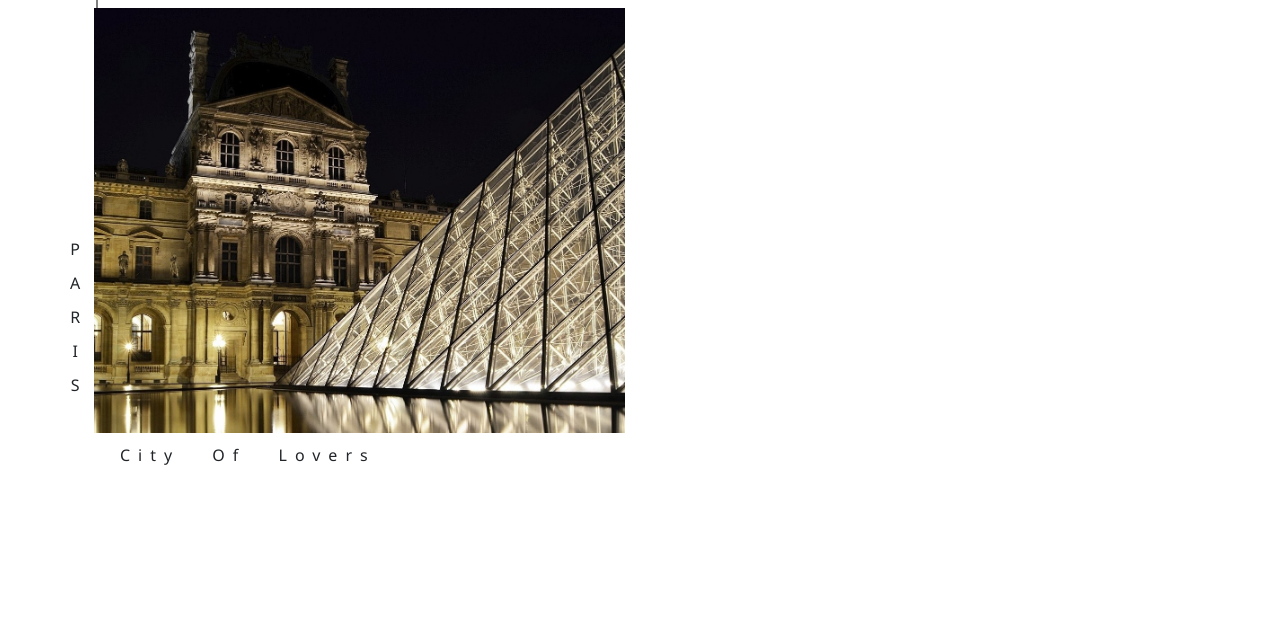
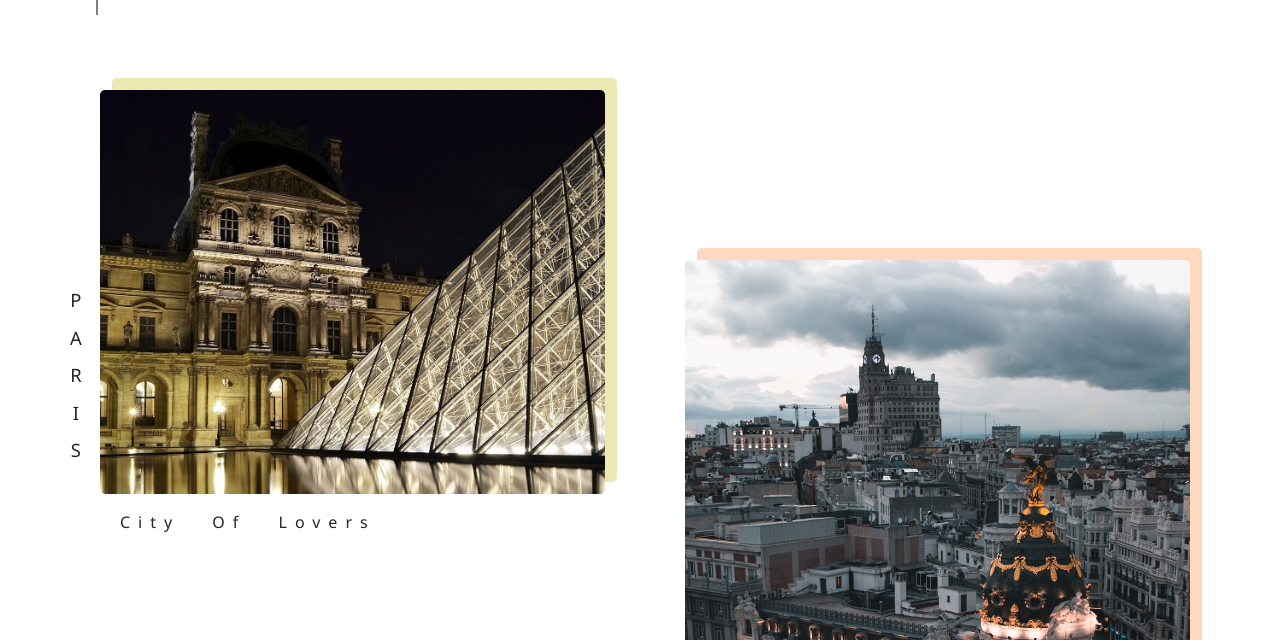
Before and after one commit to farhad-gh-dev/travel-go, a Gatsby site: page / in a window 1280 px wide. Shown: the part 840-1480 px from the top of the page. Before the commit the page ends 1345 px from the top, so only its background shows below. Built offline with nearby package versions, Linux system fonts and the light colour scheme; Gatsby itself is replaced by a stand-in of ours.

Commit message:
finished CitiesImages Component + data folder initiated

```diff
--- /dev/null
+++ b/src/components/About/About.js
@@ -0,0 +1,12 @@
+import React from "react"
+
+import TeamImage from "../../images/team.png"
+
+export default function About() {
+  return (
+    <div className="about">
+      <div className="bg-color"></div>
+      <img src={TeamImage} alt="team-image" className="h-100" />
+    </div>
+  )
+}
--- /dev/null
+++ b/src/components/About/_about.scss
@@ -0,0 +1,20 @@
+.about {
+  position: relative;
+  height: 700px;
+
+  .bg-color {
+    position: absolute;
+    bottom: 0;
+    left: 50%;
+    height: 68%;
+    width: calc(100% - 80px);
+    transform: translateX(-50%);
+    background-color: rgba(117, 72, 0, 0.2);
+  }
+
+  img {
+    position: absolute;
+    top: 0;
+    right: 80px;
+  }
+}
--- a/src/components/CitiesImages/CitiesImages.js
+++ b/src/components/CitiesImages/CitiesImages.js
@@ -1,27 +1,43 @@
-import React from 'react'
+import React from "react"
 
-import ParisImage from '../../images/cities-images/paris.jpg';
+import { citiesData } from "../../data/HomePageData"
+
+const ImageCard = ({ cityData, direction }) => {
+  return (
+    <div className="col-12 col-md-6">
+      {cityData.map((city, index) => {
+        return (
+          <div
+            className={`image-card ${
+              index === 0 && direction === "left" && "pt-0"
+            }`}
+          >
+            <div className="image-container w-100">
+              <img src={city.image} alt={city.imageAlt} className="w-100" />
+              <div className="image-shadow" style={city.imageShadowColor}></div>
+            </div>
+            <div className="city-name">
+              {city.name.split("").map(letter => (
+                <span>{letter}</span>
+              ))}
+            </div>
+            <div className="city-description">{city.description}</div>
+          </div>
+        )
+      })}
+    </div>
+  )
+}
 
 export default function CitiesImages() {
-    const citiesData=[
-        {img: ParisImage}
-    ]
-
-    return (
-        <div className="cities-images container py-5">
-            <div className="images row">
-                <div className="col-6 pl-4 pb-4">
-                    <img src={ParisImage} className="w-100"/>
-                    <div className="city-name">
-                        <span>p</span>
-                        <span>a</span>
-                        <span>r</span>
-                        <span>i</span>
-                        <span>s</span>
-                    </div>
-                    <div className="city-description">city of lovers</div>
-                </div>
-            </div>
+  return (
+    <div className="cities-images w-100">
+      <div className="container px-0">
+        <div className="row">
+          <ImageCard cityData={citiesData.leftSide} direction={"left"} />
+          <ImageCard cityData={citiesData.rightSide} direction={"right"} />
         </div>
-    )
+      </div>
+    </div>
+  )
 }
--- a/src/components/CitiesImages/_cities-images.scss
+++ b/src/components/CitiesImages/_cities-images.scss
@@ -1,27 +1,76 @@
-.cities-images{
+.cities-images {
+  padding: 130px 20px;
+
+  @include md-size() {
+    padding: 100px 20px;
+  }
+
+  .image-card {
+    position: relative;
+    padding: 170px 20px 30px 30px;
+
+    @include md-size() {
+      padding-top: 60px;
+    }
+
+    .image-container {
       position: relative;
 
-    .city-name{
+      img {
+        border-radius: 5px;
+      }
+
+      .image-shadow {
+        position: absolute;
+        top: 0px;
+        right: 0px;
+        width: 100%;
+        height: 100%;
+        transform: translate(12px, -12px);
+        border-radius: 5px;
+        z-index: -100;
+      }
+    }
+
+    .city-name {
       position: absolute;
       bottom: 50px;
       left: 0;
       display: flex;
       flex-direction: column;
       align-items: center;
+      font-size: 1.15rem;
 
-        span{
+      @include md-size() {
+        font-size: 1rem;
+      }
+
+      span {
         text-transform: uppercase;
         margin-bottom: 10px;
         font-weight: 500;
       }
     }
 
-    .city-description{
+    .city-description {
       position: absolute;
       bottom: -10px;
       left: 50px;
       text-transform: capitalize;
       letter-spacing: 8px;
       word-spacing: 20px;
+
+      @include lg-size() {
+        left: 40px;
+        word-spacing: 16px;
+        letter-spacing: 6px;
+      }
+
+      @include md-size() {
+        bottom: -7px;
+        word-spacing: 15px;
+        letter-spacing: 5px;
       }
     }
+  }
+}
--- a/src/components/Header/Header.js
+++ b/src/components/Header/Header.js
@@ -1,12 +1,12 @@
 import React from 'react'
 
 import Navbar from '../Navbar/Navbar';
-import BannerImage from '../../images/japanese-castle.png';
+import {Logo, navbarLinks, socialMediaIcons, BannerImage} from '../../data/HomePageData'
 
 export default function Header() {
     return (
         <div className="header">
-            <Navbar />
+            <Navbar navbarLinks={navbarLinks} socialMediaIcons={socialMediaIcons} Logo={Logo}/>
 
             <div className="banner mt-2">
                 <div className="small-screen-title">
--- a/src/components/Navbar/Navbar.js
+++ b/src/components/Navbar/Navbar.js
@@ -1,27 +1,10 @@
 import React, {useState} from 'react';
-import {Link} from 'gatsby'
+import {Link} from 'gatsby';
 
-import Logo from '../../images/travel-go-icon.png';
 import SearchIcon from '../../images/icons/search.svg';
-import TwitterIcon from '../../images/icons/twitter.svg';
-import InstagramIcon from '../../images/icons/instagram.svg';
-import FacebookIcon from '../../images/icons/facebook.svg';
 
-export default function Navbar() {
+export default function Navbar({navbarLinks, socialMediaIcons, Logo}) {
     const [searchIsVisible, setSearchIsVisible] = useState(false);
-
-    const navbarLinks = [
-        {to: '/about', text: 'About'},
-        {to: '/blog', text: 'Blog'},
-        {to: '/gallery', text: 'Gallery'},
-        {to: '/books', text: 'Books'},
-    ];
-
-    const socialMediaIcons = [
-        {to: '#', icon: TwitterIcon, alt: 'twitter-icon'},
-        {to: '#', icon: InstagramIcon, alt: 'instagram-icon'},
-        {to: '#', icon: FacebookIcon, alt: 'facebook-icon'}
-    ]
 
     return (
         <div className="navbar-container">
--- /dev/null
+++ b/src/data/HomePageData.js
@@ -0,0 +1,58 @@
+//navbar images
+import Logo from "../images/travel-go-icon.png"
+import TwitterIcon from "../images/icons/twitter.svg"
+import InstagramIcon from "../images/icons/instagram.svg"
+import FacebookIcon from "../images/icons/facebook.svg"
+
+//header banner image
+import BannerImage from "../images/japanese-castle.png"
+
+//cities images
+import ParisImage from "../images/cities-images/paris.jpg"
+import SpainImage from "../images/cities-images/spain.jpg"
+import ItalyImage from "../images/cities-images/italy.jpg"
+
+//Header component data
+const navbarLinks = [
+  { to: "/about", text: "About" },
+  { to: "/blog", text: "Blog" },
+  { to: "/gallery", text: "Gallery" },
+  { to: "/books", text: "Books" },
+]
+
+const socialMediaIcons = [
+  { to: "#", icon: TwitterIcon, alt: "twitter-icon" },
+  { to: "#", icon: InstagramIcon, alt: "instagram-icon" },
+  { to: "#", icon: FacebookIcon, alt: "facebook-icon" },
+]
+
+//CitiesImages component data
+const citiesData = {
+  leftSide: [
+    {
+      image: ParisImage,
+      imageAlt: "paris-image",
+      imageShadowColor: { backgroundColor: "rgba(190, 178, 0, 0.3)" },
+      name: "paris",
+      description: "city of lovers",
+    },
+    {
+      image: ItalyImage,
+      imageAlt: "italy-image",
+      imageShadowColor: { backgroundColor: "rgba(0, 48, 143, 0.2)" },
+      name: "italy",
+      description: "city of lovers",
+    },
+  ],
+  rightSide: [
+    {
+      image: SpainImage,
+      imageAlt: "spain-image",
+      imageShadowColor: { backgroundColor: "rgba(255,103,0, 0.25)" },
+      name: "spain",
+      description: "city of lovers",
+    },
+  ],
+}
+
+export { Logo, navbarLinks, socialMediaIcons, BannerImage, citiesData }
--- a/src/pages/index.js
+++ b/src/pages/index.js
@@ -1,14 +1,17 @@
 import React from "react"
 import SEO from "../components/seo"
 
-import Header from '../components/Header/Header';
-import CitiesImages from "../components/CitiesImages/CitiesImages";
+import Header from "../components/Header/Header"
+import CitiesImages from "../components/CitiesImages/CitiesImages"
+import About from "../components/About/About"
 
 const IndexPage = () => (
   <div className="home">
     <SEO title="Home" />
     <Header />
     <CitiesImages />
+    <About />
+    <div style={{ height: "400px" }}></div>
   </div>
 )
 
--- a/src/style/index.scss
+++ b/src/style/index.scss
@@ -1,8 +1,9 @@
-@import './breakpoints';
-@import './presets';
-@import './pages';
+@import "./breakpoints";
+@import "./presets";
+@import "./pages";
 
 // COMPONENTS
-@import '../components/Header/header';
-@import '../components/Navbar/navbar';
-@import '../components/CitiesImages/cities-images';
+@import "../components/Header/header";
+@import "../components/Navbar/navbar";
+@import "../components/CitiesImages/cities-images";
+@import "../components/About/about";
```
Also changed, not shown: src/images/cities-images/italy.jpg (added), src/images/cities-images/spain.jpg (added), 2 other files. Lines whose indentation alone changed are shown as unchanged.
